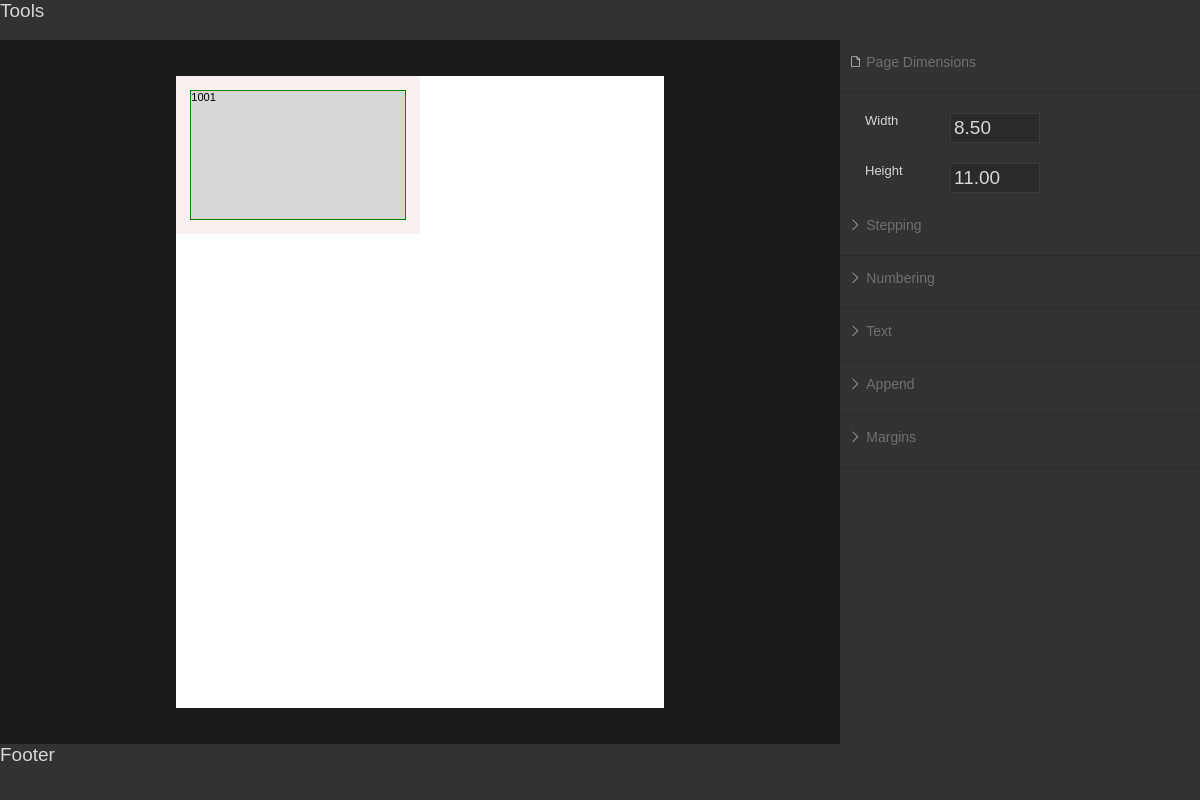
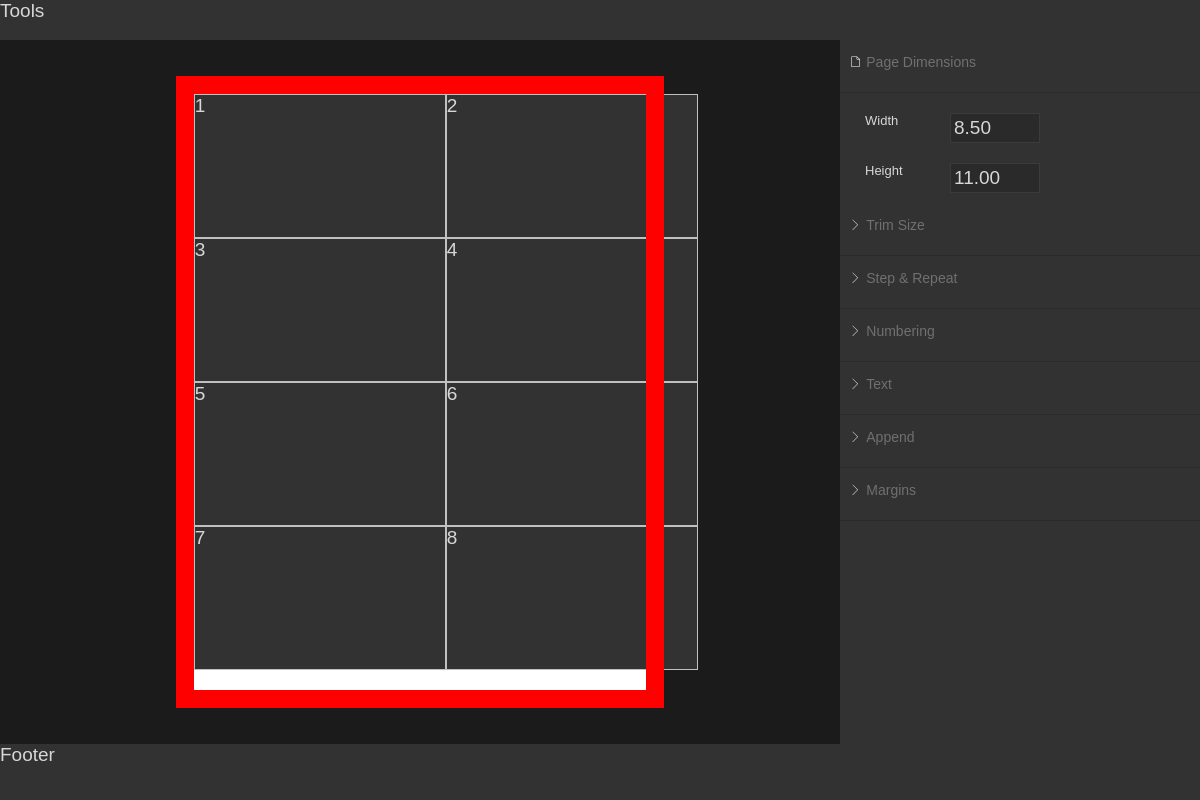
Before and after one commit to leografx/step, an Electron app: page index.html in a window 1200 px wide. Drawn offline with Linux system fonts and the light colour scheme; a web font is replaced by a local one.

Commit message:
grid layout

```diff
--- a/index.html
+++ b/index.html
@@ -13,13 +13,28 @@
     <div class="main-container">
 
         <div id="canvas-area" class="item" style="width: 100%; height: 100%;">
+
             <div id="canvas-page">
-                <div class="trim-size">
+                <div id="canvas-margin-top"></div>
+                <div id="canvas-margin-left"></div>
+                <div id="trim-area">
+                    <div style="border: 1px solid silver;">1</div>
+                    <div style="border: 1px solid silver;">2</div>
+                    <div style="border: 1px solid silver;">3</div>
+                    <div style="border: 1px solid silver;">4</div>
+                    <div style="border: 1px solid silver;">5</div>
+                    <div style="border: 1px solid silver;">6</div>
+                    <div style="border: 1px solid silver;">7</div>
+                    <div style="border: 1px solid silver;">8</div>
+                </div>
+                <div id="canvas-margin-right"></div>
+                <div id="canvas-margin-bottom"></div>
+                <!-- <div class="trim-size">
                     <div id="page-margin-top">&nbsp;</div>
                     <div id="page-margin-left">&nbsp;</div>
                     <div id="page-margin-right">&nbsp;</div>
                     <div id="page-margin-bottom">&nbsp;</div>
-                </div>
+                </div> -->
             </div>
         </div>
 
@@ -36,10 +51,28 @@
                 <label for="height">Height</label>
                 <input type="number" name="height" max="19.00" min="1" step=".125" id="height" value="11.00">
             </div>
+            <div id="trim-size" class="collapsible-trigger">
+                <img class="chevron" src="images/lnr-chevron-right.svg" alt="trim-size" />
+                <span>Trim Size</span>
+            </div>
+            <section id="toggle-trim-size">
+                <div class="col-2">
+                    <div>
+                        <label for="trim-size-w">Width</label>
+                        <input type="number" name="trim_size_w" min="0.5" id="trim-size-w" value="3.50">
+                    </div>
+                    <div>
+                        <label for="rows">Height</label>
+                        <input type="number" name="trim_size_h" min="0.5" id="trim-size-h" value="2.00">
+                    </div>
+                </div>
+            </section>
+
             <div id="stepping" class="collapsible-trigger">
                 <img class="chevron" src="images/lnr-chevron-right.svg" alt="stepping" />
-                <span>Stepping</span>
+                <span>Step & Repeat</span>
             </div>
+
             <section id="toggle-stepping">
                 <div class="col-2">
                     <div>
@@ -52,6 +85,7 @@
                     </div>
                 </div>
             </section>
+
             <div id="numbering" class="collapsible-trigger">
                 <img class="chevron" src="images/lnr-chevron-right.svg" alt="numbering" />
                 <span>Numbering</span>
@@ -79,9 +113,12 @@
                 <div class="input-group">
                     <label for="">Align</label>
                     <div>
-                        <img class="align" id="left" src="images/lnr-text-align-left-active.svg" alt="images/lnr-text-align-left-active.svg">
-                        <img class="align" id="center" src="images/lnr-text-align-center.svg" alt="images/lnr-text-align-center-active.svg">
-                        <img class="align" id="right" src="images/lnr-text-align-right.svg" alt="images/lnr-text-align-right-active.svg">
+                        <img class="align" id="left" src="images/lnr-text-align-left-active.svg"
+                            alt="images/lnr-text-align-left-active.svg">
+                        <img class="align" id="center" src="images/lnr-text-align-center.svg"
+                            alt="images/lnr-text-align-center-active.svg">
+                        <img class="align" id="right" src="images/lnr-text-align-right.svg"
+                            alt="images/lnr-text-align-right-active.svg">
                     </div>
                 </div>
                 <div class="input-group-l">
@@ -124,13 +161,16 @@
                         <label for="margin-top">Top</label>
                         <input type="number" name="margin-top" min="0" max="19" step=".125" id="margin-top" value=".25">
                         <label for="margin-left">Left</label>
-                        <input type="number" name="margin-left" min="0" max="19" step=".125" id="margin-left" value=".25">
+                        <input type="number" name="margin-left" min="0" max="19" step=".125" id="margin-left"
+                            value=".25">
                     </div>
                     <div>
                         <label for="margin-bottom">Bottom</label>
-                        <input type="number" name="margin-bottom" min="0" max="19" step=".125" id="margin-bottom" value=".25">
+                        <input type="number" name="margin-bottom" min="0" max="19" step=".125" id="margin-bottom"
+                            value=".25">
                         <label for="margin-right">Right</label>
-                        <input type="number" name="margin-right" min="0" max="19" step=".125" id="margin-right" value=".25">
+                        <input type="number" name="margin-right" min="0" max="19" step=".125" id="margin-right"
+                            value=".25">
                     </div>
                 </div>
             </section>
--- a/renderer.js
+++ b/renderer.js
@@ -9,11 +9,9 @@ function setDOMPageProperties() {
 
 function applyListeners() {
     setDOMPageProperties();
-    document.querySelector('#stepping').addEventListener("click", toggle);
-    document.querySelector('#numbering').addEventListener("click", toggle);
-    document.querySelector('#text-format').addEventListener("click", toggle);
-    document.querySelector('#append').addEventListener("click", toggle);
-    document.querySelector('#margins').addEventListener("click", toggle);
+    document.querySelectorAll('.collapsible-trigger').forEach(element => {
+        element.addEventListener('click', toggle);
+    });
 
     document.querySelectorAll('#page-properties input').forEach(element => {
         element.addEventListener('change', onPropertyChange);
@@ -239,7 +237,7 @@ function updateNumberBox() {
 
 
 (function onInit() {
-    window.onresize = function() {
+    window.onresize = function () {
         calculateScaleFactor();
         setCanvasPageSize();
         updateMargins();
--- a/style.css
+++ b/style.css
@@ -134,9 +134,51 @@ h6 {
     width: 150px;
 }
 
+
 #canvas-area #canvas-page {
     position: relative;
     background: #fff;
+}
+
+#trim-area {
+    display:grid;
+    grid-template-columns: repeat(2, 252px);
+    grid-template-rows: repeat(4,144px);
+    margin-left: 18px;
+    background-color: #fff;
+}
+
+#canvas-margin-top {
+    position: relative;
+    width:100%;
+    height: 18px;
+    background-color: red;
+}
+
+#canvas-margin-left {
+    position: absolute;
+    top: 0px;
+    width:18px;
+    height: 100%;
+    background-color: red;
+}
+
+#canvas-margin-right {
+    position: absolute;
+    right: 0px;
+    top: 0px;
+    width:18px;
+    height: 100%;
+    background-color: red;
+}
+
+#canvas-margin-bottom {
+    position: absolute;
+    width: 100%;
+    left:0px;
+    bottom: 0px;
+    height: 18px;
+    background-color: red;
 }
 
 #page-margin-left {
@@ -191,7 +233,8 @@ section#toggle-numbering,
 section#toggle-text-format,
 section#toggle-append,
 section#toggle-margins,
-section#toggle-stepping {
+section#toggle-stepping,
+section#toggle-trim-size {
     border-bottom: 1px solid #2A2A2A;
     display: none;
 }
```
